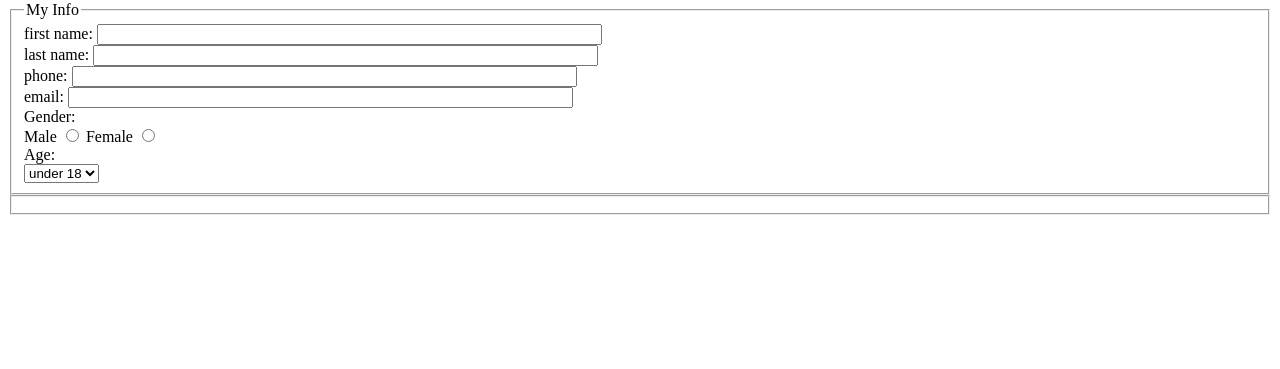
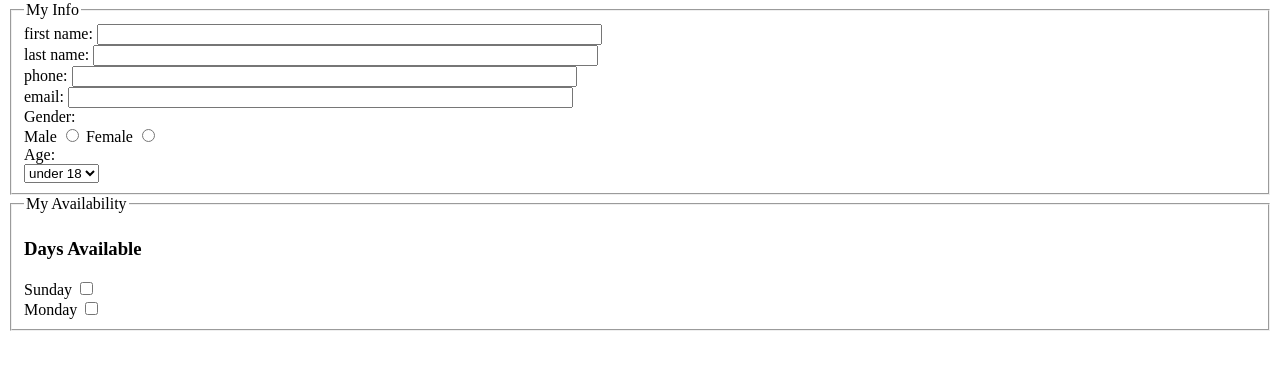
Before and after one commit to mpmicheal/webdev_lab5, a plain HTML site: page index.html in a window 1280 px wide. Shown: the part 79-448 px from the top of the page. Drawn offline with Linux system fonts and the light colour scheme.

Commit message:
checkbox
new checkbox

```diff
--- a/index.html
+++ b/index.html
@@ -20,11 +20,21 @@
     </div>
     <div>Age: </div>
     <select name="age_field">
-      <option>under 18</option
+      <option>under 18</option>
       <option>over 18</option>
     </select>
   </fieldset>
-  <fieldset
+  <fieldset>
+    <legend>My Availability</legend>
+    <h3>Days Available</h3>
+    <div>
+      <div><label>Sunday <input type="checkbox" name="available_feild[]" value="sunday"></label></div>
+      <div><label>Monday <input type="checkbox" name="available_feild[]" value="monday"></label></div>
+
+
+
+
+  </fieldset>
 
 </body>
 </html>
```
